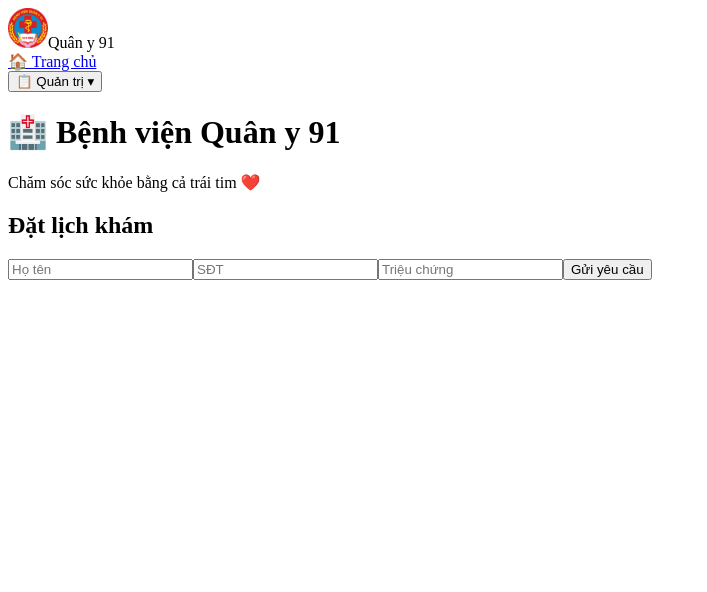
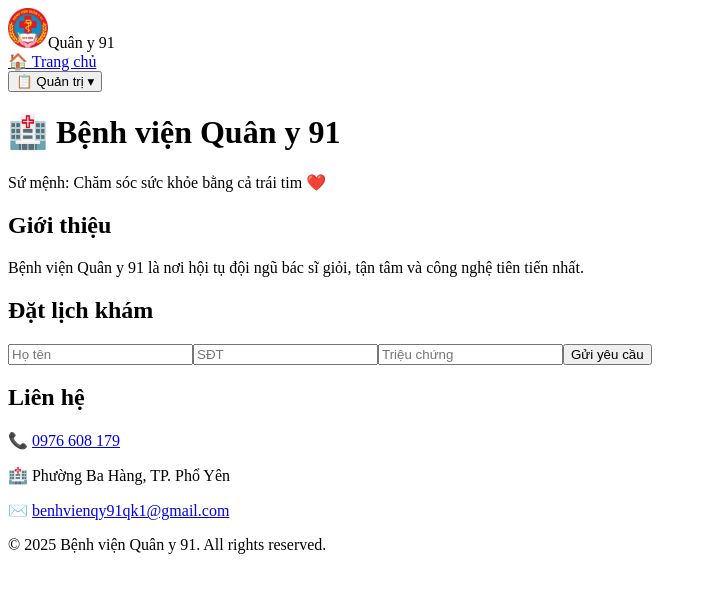
Before and after one commit to chuthinhtn/benhvien-quany91-full, a Next.js app: page / in a window 1280 px wide. Shown: the top 592 px of the page, without its empty margins (0-707 px from the left). Built offline with nearby package versions, Linux system fonts and the light colour scheme.

Commit message:
💄 Fix index: full layout, navbar, footer

```diff
--- a/pages/index.tsx
+++ b/pages/index.tsx
@@ -1,12 +1,13 @@
+// pages/index.tsx
+import { useState } from "react";
 import Navbar from "@/components/ui/Navbar";
-import { useState } from "react";
 import { supabase } from "@/lib/supabase";
 
 export default function Home() {
   const [name, setName] = useState("");
   const [phone, setPhone] = useState("");
   const [note, setNote] = useState("");
-  const [result, setResult] = useState("");
+  const [result, setResult] = useState<string | null>(null);
 
   const handleSubmit = async (e: React.FormEvent) => {
     e.preventDefault();
@@ -14,35 +15,53 @@ export default function Home() {
       {
         ho_ten: name,
         so_dien_thoai: phone,
+        trieu_chung: note,
         ngay_kham: new Date().toISOString().split("T")[0],
-        trieu_chung: note,
       },
     ]);
-    setResult(error ? "❌ Lỗi: " + error.message : "✅ Đặt lịch thành công!");
-    setName("");
-    setPhone("");
-    setNote("");
+    if (error) setResult("❌ Lỗi: " + error.message);
+    else setResult("✅ Gửi thành công! Đã lưu lịch khám.");
+    setName(""); setPhone(""); setNote("");
   };
 
   return (
-   <div className="max-w-screen-md mx-auto p-4 md:p-8">
-  <Navbar />
+    <>
+      <Navbar />
+      <main className="max-w-3xl mx-auto p-4 space-y-6 text-gray-900">
+        <h1 className="text-3xl font-bold flex items-center">
+          🏥 Bệnh viện Quân y 91
+        </h1>
+        <p>Sứ mệnh: Chăm sóc sức khỏe bằng cả trái tim ❤️</p>
 
-  <h1 className="text-3xl font-bold mb-4 mt-6 text-center">🏥 Bệnh viện Quân y 91</h1>
-  <p className="mb-6 text-center">Chăm sóc sức khỏe bằng cả trái tim ❤️</p>
+        <section>
+          <h2 className="text-xl font-semibold">Giới thiệu</h2>
+          <p>
+            Bệnh viện Quân y 91 là nơi hội tụ đội ngũ bác sĩ giỏi, tận tâm và công nghệ tiên tiến nhất.
+          </p>
+        </section>
 
-  <h2 className="text-xl font-semibold mb-2">Đặt lịch khám</h2>
-  <form
-    onSubmit={handleSubmit}
-    className="grid grid-cols-1 md:grid-cols-3 gap-4"
-  >
-    <input className="border p-2 rounded" placeholder="Họ tên" />
-    <input className="border p-2 rounded" placeholder="SĐT" />
-    <input className="border p-2 rounded md:col-span-3" placeholder="Triệu chứng" />
-    <button className="bg-blue-600 text-white px-4 py-2 rounded md:col-span-3">
-      Gửi yêu cầu
-    </button>
-  </form>
-</div>
+        <section>
+          <h2 className="text-xl font-semibold">Đặt lịch khám</h2>
+          <form onSubmit={handleSubmit} className="flex flex-col md:flex-row gap-2">
+            <input placeholder="Họ tên" value={name} onChange={(e) => setName(e.target.value)} className="border p-2 rounded flex-1" />
+            <input placeholder="SĐT" value={phone} onChange={(e) => setPhone(e.target.value)} className="border p-2 rounded flex-1" />
+            <input placeholder="Triệu chứng" value={note} onChange={(e) => setNote(e.target.value)} className="border p-2 rounded flex-1" />
+            <button type="submit" className="bg-blue-500 text-white px-4 py-2 rounded">Gửi yêu cầu</button>
+          </form>
+          {result && <p className="mt-2">{result}</p>}
+        </section>
+
+        <section>
+          <h2 className="text-xl font-semibold">Liên hệ</h2>
+          <p>📞 <a href="tel:0976608179" className="underline">0976 608 179</a></p>
+          <p>🏥 Phường Ba Hàng, TP. Phổ Yên</p>
+          <p>✉️ <a href="mailto:benhvienqy91qk1@gmail.com" className="underline">benhvienqy91qk1@gmail.com</a></p>
+        </section>
+
+        <footer className="pt-4 border-t">
+          © 2025 Bệnh viện Quân y 91. All rights reserved.
+        </footer>
+      </main>
+    </>
   );
 }
```
